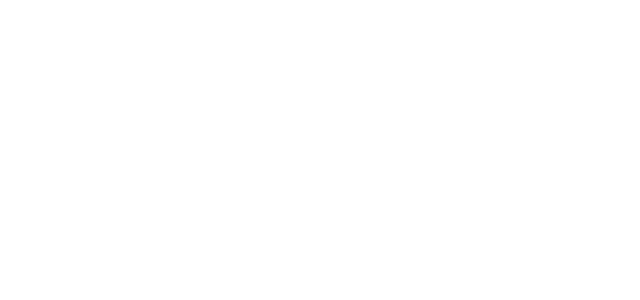
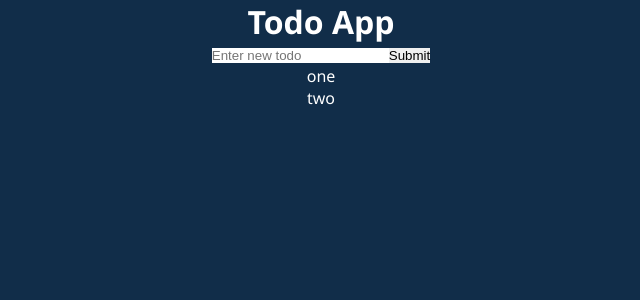
Before and after one commit to Heka9/todo-app-react, a React (Create React App) app: page / in a window 1280 px wide. Shown: the top 300 px of the page, without its empty margins (319-959 px from the left). Built offline with nearby package versions, Linux system fonts and the light colour scheme.

Commit message:
create mark up with components

```diff
--- a/src/App.js
+++ b/src/App.js
@@ -1,7 +1,17 @@
+import { useState } from 'react'
+import TodoList from './components/TodoList'
+import TodoForm from './components/TodoForm'
 import './App.css'
 
 function App() {
-   return <div className="App"></div>
+   const [todos, setTodos] = useState(['one', 'two'])
+   return (
+      <div className="App">
+         <h1>Todo App</h1>
+         <TodoForm />
+         <TodoList todos={todos} />
+      </div>
+   )
 }
 
 export default App
--- /dev/null
+++ b/src/components/Todo.js
@@ -0,0 +1,5 @@
+function Todo({ todo }) {
+   return <div>{todo}</div>
+}
+
+export default Todo
--- /dev/null
+++ b/src/components/TodoForm.js
@@ -0,0 +1,10 @@
+function TodoForm() {
+   return (
+      <>
+         <input placeholder="Enter new todo" />
+         <button type="submit">Submit</button>
+      </>
+   )
+}
+
+export default TodoForm
--- /dev/null
+++ b/src/components/TodoList.js
@@ -0,0 +1,7 @@
+import Todo from './Todo'
+
+function TodoList({ todos }) {
+   return todos.map((todo, index) => <Todo todo={todo} key={index} />)
+}
+
+export default TodoList
--- a/src/index.css
+++ b/src/index.css
@@ -1,13 +1,12 @@
 * {
 	margin: 0;
 	padding: 0;
+	border: 0;
 }
 
 body {
 	font-family: "Segoe UI", "Roboto", "Oxygen", "Ubuntu", "Cantarell", "Fira Sans", "Droid Sans", "Helvetica Neue",
 		sans-serif;
+	color: #fff;
+	background-color: #112d49;
 }
-
-code {
-	font-family: source-code-pro, Menlo, Monaco, Consolas, "Courier New", monospace;
-}
```
Also changed, not shown: src/components/Button.js (added), src/components/Button.module.css (added), src/components/Todo.module.css (added), src/components/TodoForm.module.css (added), src/components/TodoList.module.css (added), 1 other file (tests, documents, lock files or other folders).
